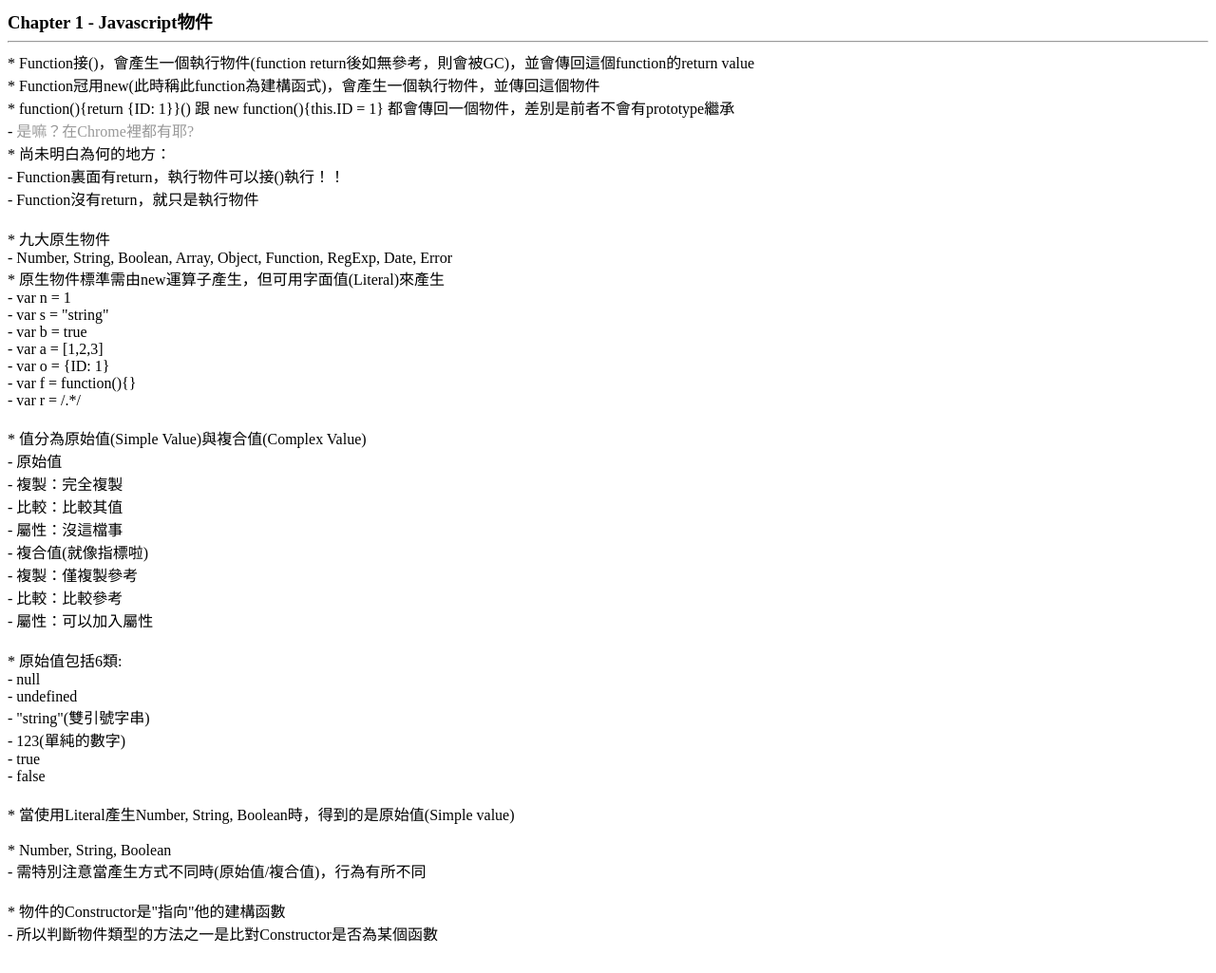
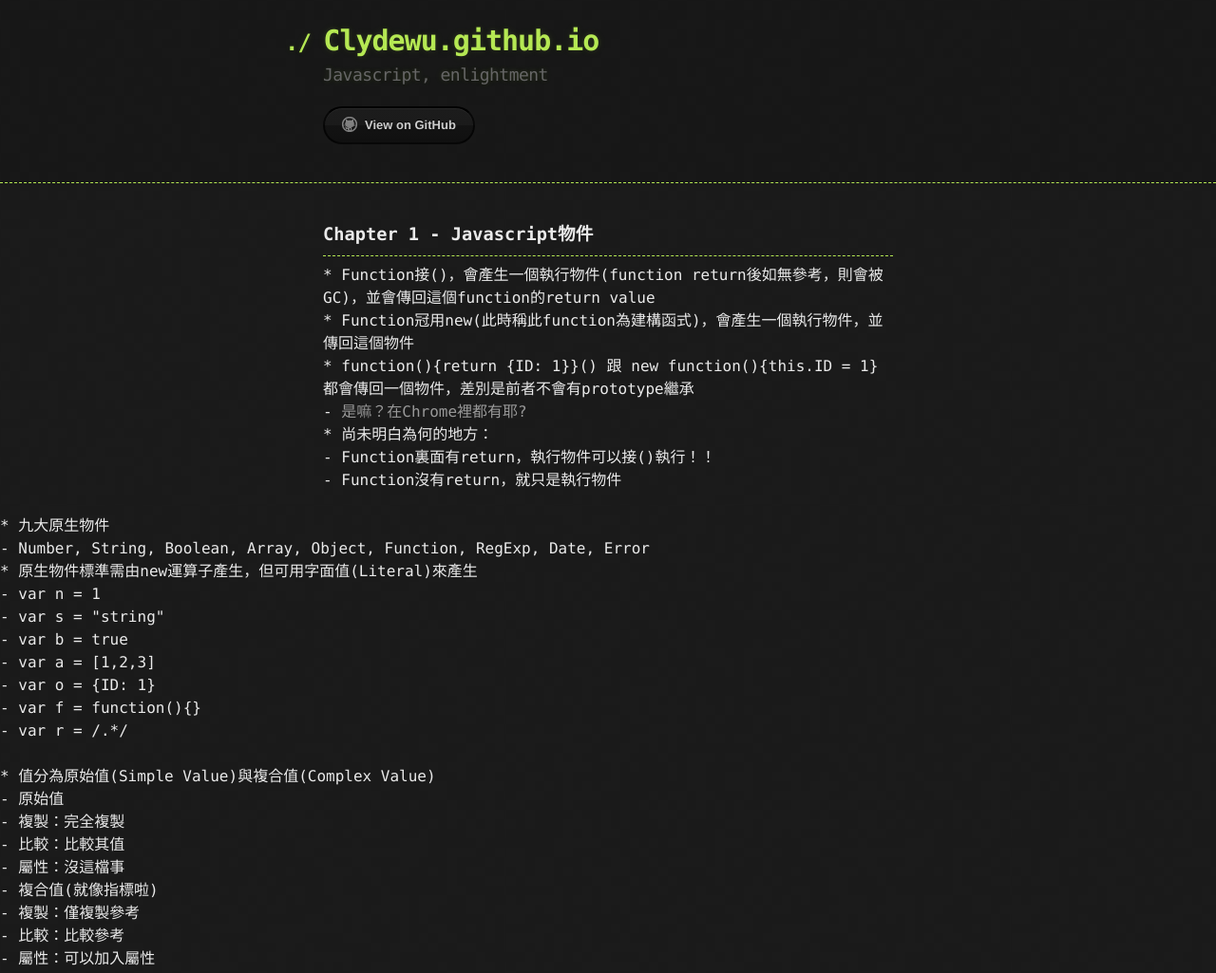
Before and after one commit to clydewu/clydewu.github.io, a plain HTML site: page Javascript Enlightment Memo.html in a window 1280 px wide. Shown: the top 1025 px of the page at 95% size. Drawn offline with Linux system fonts and the light colour scheme.

Commit message:
do some css

```diff
--- a/Javascript Enlightment Memo.html
+++ b/Javascript Enlightment Memo.html
@@ -3,16 +3,35 @@
 <html>
 
 <head>
+    <meta charset='utf-8'>
+    <meta http-equiv="X-UA-Compatible" content="chrome=1">
+
+    <link rel="stylesheet" type="text/css" href="stylesheets/stylesheet.css" media="screen" />
+    <link rel="stylesheet" type="text/css" href="stylesheets/pygment_trac.css" media="screen" />
+    <link rel="stylesheet" type="text/css" href="stylesheets/print.css" media="print" />
+
     <meta http-equiv="Content-Type" content="text/html; charset=UTF-8" />
     <meta name="exporter-version" content="Evernote Mac 5.5.1 (402628)" />
     <meta name="author" content="clyde_wu" />
     <meta name="created" content="2014-05-28 23:24:46 +0000" />
     <meta name="updated" content="2014-06-25 15:07:39 +0000" />
-    <title>Javascript 深入精要</title>
+    <title>Clydewu.github.io by clydewu</title>
 </head>
 
 <body>
-    <div>
+
+    <header>
+      <div class="container">
+        <h1>Clydewu.github.io</h1>
+        <h2>Javascript, enlightment</h2>
+
+        <section id="downloads">
+          <a href="https://github.com/clydewu" class="btn btn-github"><span class="icon"></span>View on GitHub</a>
+        </section>
+      </div>
+    </header>
+
+    <div class="container">
         <div><strong><span style="font-size: 14pt;">Chapter 1 - Javascript物件</span></strong>
             <br clear="none" />
         </div>
```
